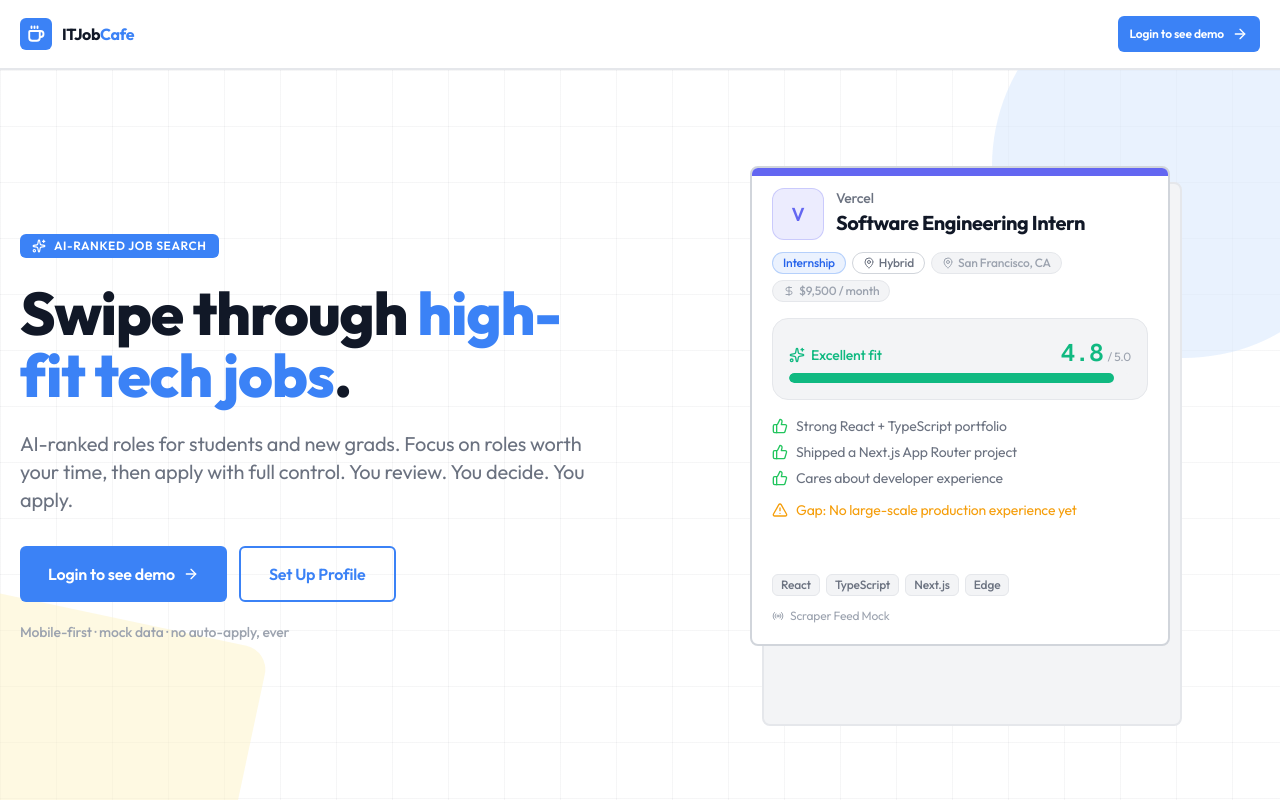
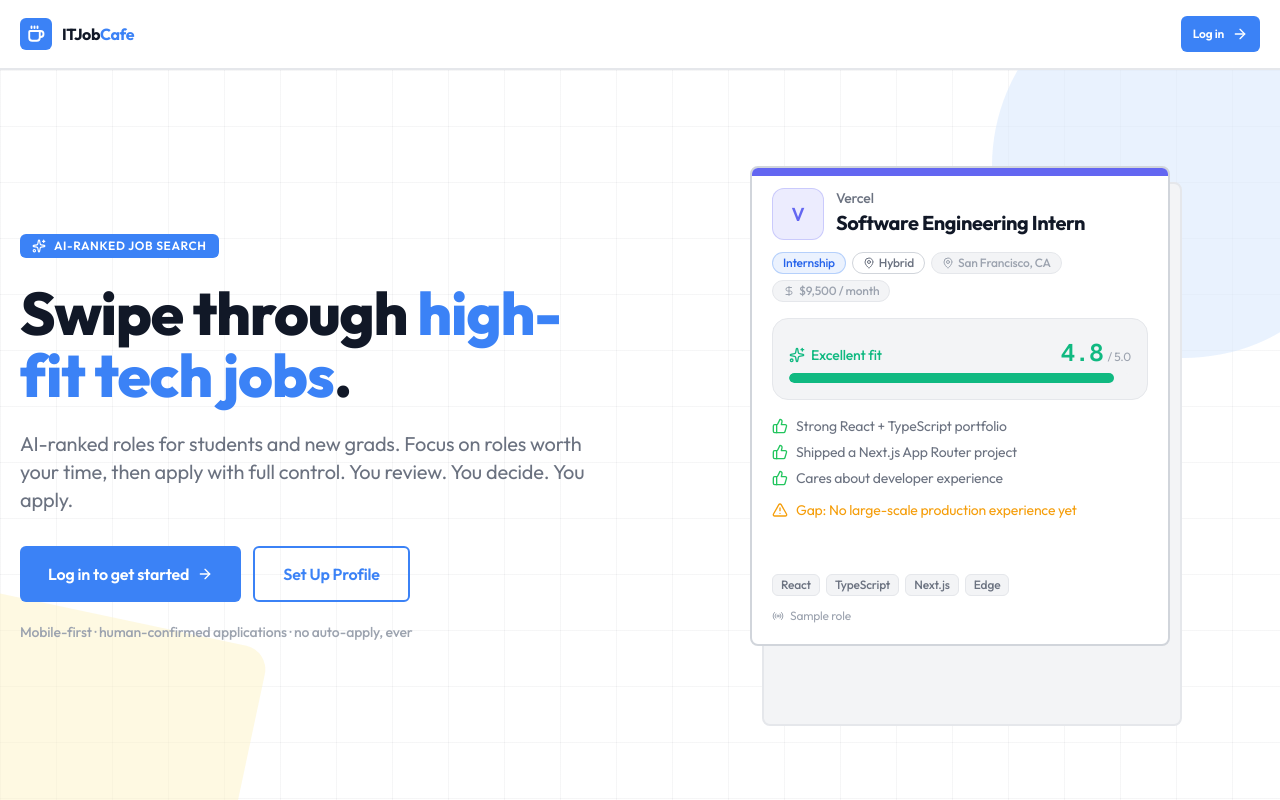
Before and after one commit to ckarunakar/jobs4all_AI, a Next.js app: page / in a window 1280 px wide. Shown: the top 800 px of the page. Built offline with nearby package versions, Linux system fonts and the light colour scheme; no server answers.

Commit message:
feat: production copy on landing and login pages

```diff
--- a/app/login/page.tsx
+++ b/app/login/page.tsx
@@ -19,7 +19,7 @@
             Welcome back
           </h1>
           <p className="mt-1 text-sm text-muted">
-            Log in to open the swipe demo.
+            Log in to your account.
           </p>
         </div>
 
--- a/app/page.tsx
+++ b/app/page.tsx
@@ -17,7 +17,7 @@
           <Logo />
           <Link href={loggedIn ? "/swipe" : "/login"}>
             <Button size="sm">
-              {loggedIn ? "Open Swipe Demo" : "Login to see demo"}
+              {loggedIn ? "Open the app" : "Log in"}
               <ArrowRight className="size-4" />
             </Button>
           </Link>
@@ -31,7 +31,7 @@
         <div className="mx-auto flex max-w-7xl flex-col items-center justify-between gap-3 px-5 py-8 text-sm text-muted-foreground sm:flex-row">
           <Logo />
           <p className="font-medium">
-            Frontend MVP · mock data · Career-Ops integration via adapter layer
+            AI-ranked job discovery for students and new grads
           </p>
         </div>
       </footer>
--- a/components/landing/Landing.tsx
+++ b/components/landing/Landing.tsx
@@ -9,7 +9,39 @@
 } from "lucide-react";
 import { Button } from "@/components/ui/button";
 import { SwipeJobCard } from "@/components/swipe/SwipeJobCard";
-import { MOCK_SWIPE_JOBS } from "@/lib/mockData/swipeJobs";
+import type { SwipeJob } from "@/types/swipe";
+
+/** Illustrative sample card for the marketing hero (not a live posting). */
+const PREVIEW_JOB: SwipeJob = {
+  id: "preview-001",
+  company: "Vercel",
+  companyLogo: "#6366f1",
+  title: "Software Engineering Intern",
+  location: "San Francisco, CA",
+  remoteType: "hybrid",
+  roleType: "internship",
+  compensation: "$9,500 / month",
+  source: "Sample role",
+  score: 4.8,
+  scoreLabel: "Excellent fit",
+  matchSummary:
+    "Your Next.js projects and TypeScript depth line up almost perfectly with this team.",
+  strengths: [
+    "Strong React + TypeScript portfolio",
+    "Shipped a Next.js App Router project",
+    "Cares about developer experience",
+  ],
+  gaps: ["No large-scale production experience yet"],
+  cautionFlags: [],
+  requiredSkills: ["React", "TypeScript", "Next.js"],
+  niceToHaveSkills: ["Edge runtime", "Serverless", "CI/CD"],
+  tags: ["React", "TypeScript", "Next.js", "Edge"],
+  description:
+    "Join the framework team building tooling millions of developers rely on. Work on the Next.js App Router, edge runtime, and DX features alongside senior engineers.",
+  status: "new",
+  postedDate: "2026-06-18",
+  applicationUrl: "https://example.com/apply/vercel-swe-intern",
+};
 
 const FEATURES = [
   {
@@ -43,9 +75,9 @@
 ];
 
 export function Landing({ loggedIn = false }: { loggedIn?: boolean }) {
-  const previewJob = MOCK_SWIPE_JOBS[0];
+  const previewJob = PREVIEW_JOB;
   const ctaHref = loggedIn ? "/swipe" : "/login";
-  const ctaLabel = loggedIn ? "Open Swipe Demo" : "Login to see demo";
+  const ctaLabel = loggedIn ? "Open the app" : "Log in to get started";
 
   return (
     <>
@@ -84,7 +116,7 @@
               </Link>
             </div>
             <p className="mt-5 text-sm font-medium text-muted-foreground">
-              Mobile-first · mock data · no auto-apply, ever
+              Mobile-first · human-confirmed applications · no auto-apply, ever
             </p>
           </div>
 
@@ -158,7 +190,7 @@
               Ready to find your fit?
             </h2>
             <p className="mt-2 text-lg text-[#111827]/80">
-              Start swiping through high-fit tech roles — all on mock data.
+              Start swiping through high-fit tech roles, scored against your resume.
             </p>
           </div>
           <Link href={ctaHref} className="shrink-0">
```
